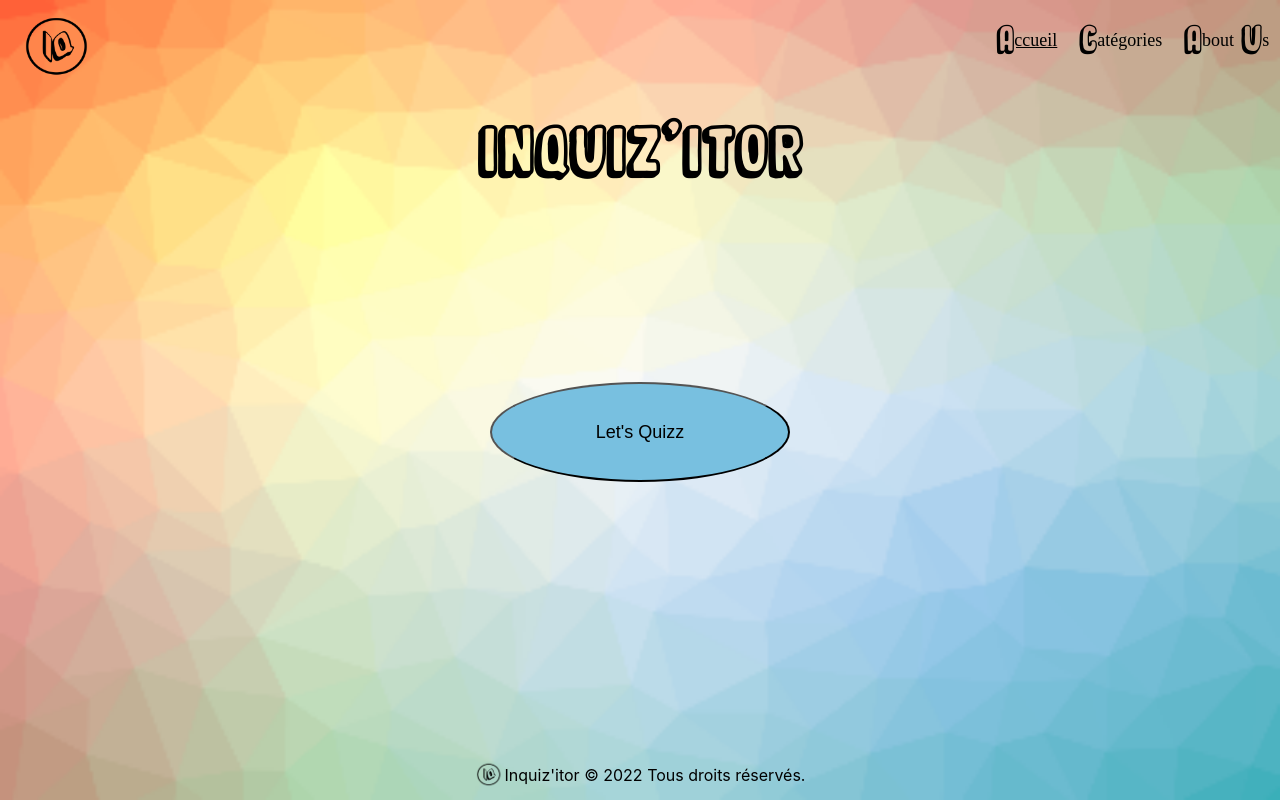
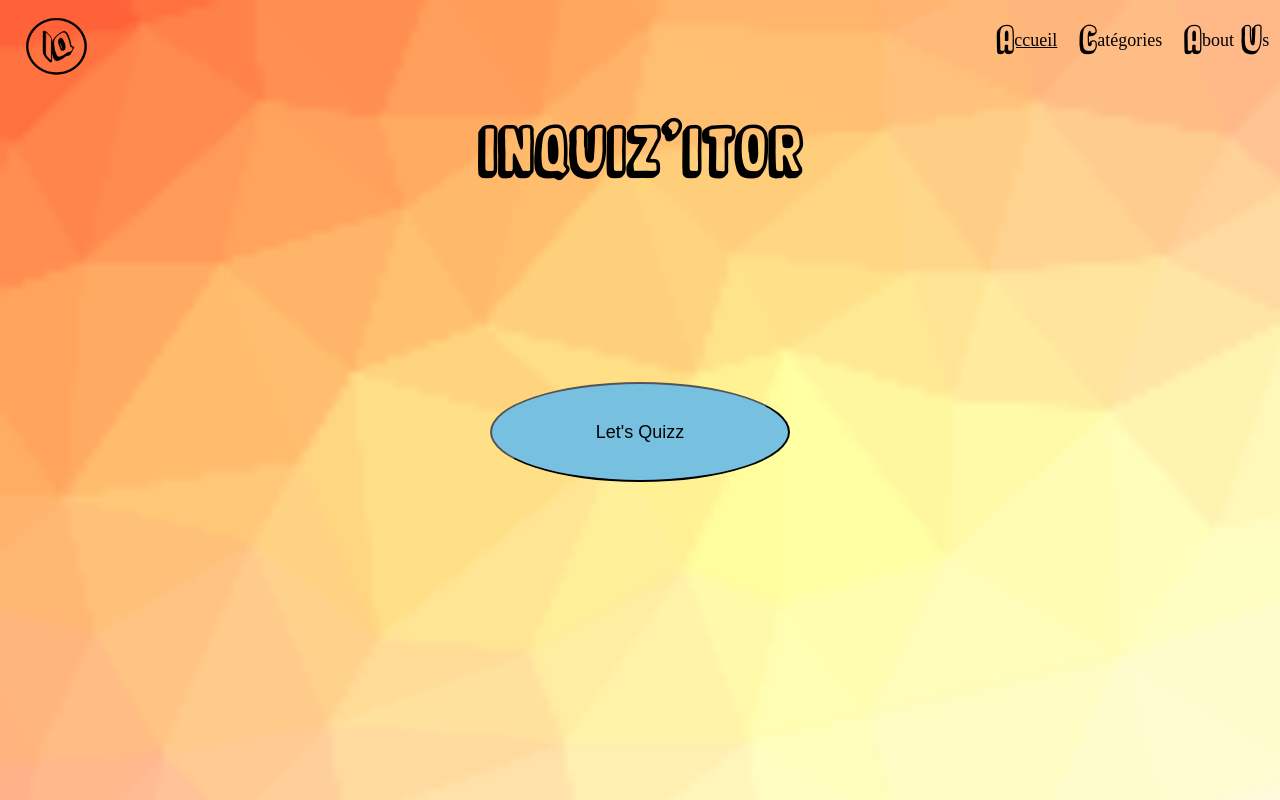
Before and after one commit to ComicScrip/lyon-react-mars22-p2g5, a React (Create React App) app: page / in a window 1280 px wide. Shown: the top 800 px of the page. Built offline with nearby package versions, Linux system fonts and the light colour scheme.

Commit message:
resolution of the conflict with the footer.css file

```diff
--- a/src/components/Footer.jsx
+++ b/src/components/Footer.jsx
@@ -1,4 +1,4 @@
-import '../styles/footer.css';
+// import '../styles/footer.css';
 import logo from '../assets/logo.png';
 import { Link } from 'react-router-dom';
 
--- a/src/styles/Footer.css
+++ /dev/null
@@ -1,23 +0,0 @@
-* {
-  box-sizing: border-box;
-  margin: 0;
-}
-
-footer {
-  display: flex;
-  justify-content: space-between;
-  width: 100%;
-  padding: 20px;
-  margin-top: 20px;
-  background-color: lightblue;
-}
-
-.footer-text {
-  text-align: center;
-  margin: auto;
-}
-
-footer img {
-  text-align: left;
-  width: 50px;
-}
--- a/src/styles/footer.css
+++ /dev/null
@@ -1,14 +0,0 @@
-.logoImageFooter {
-  width: 30px;
-  height: 30px;
-}
-
-footer {
-  display: flex;
-  justify-content: center;
-  bottom: 0;
-}
-
-.footerText {
-  padding-top: 6px;
-}
```
